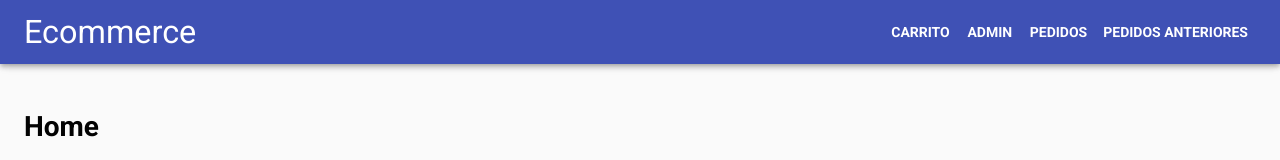
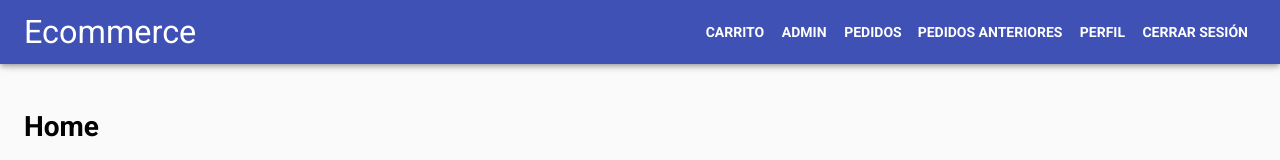
Before and after one commit to sandyandy95/Ecommerce-Next-Firebase, a Next.js app: page / in a window 1280 px wide. Shown: the top 160 px of the page. Built offline with nearby package versions, Linux system fonts and the light colour scheme.

Commit message:
refactor

```diff
--- a/src/components/Card/index.jsx
+++ b/src/components/Card/index.jsx
@@ -68,7 +68,7 @@ CardProduct.propTypes = {
     name: PropTypes.string,
     photoURL: PropTypes.string,
   }),
-  actions: PropTypes.element.isRequired,
+  actions: PropTypes.element,
   minWidth: PropTypes.bool,
 };
 CardProduct.defaultProps = {
@@ -81,5 +81,6 @@ CardProduct.defaultProps = {
     photoURL: '',
   },
   minWidth: false,
+  actions: <></>,
 };
 export default CardProduct;
--- a/src/nav/index.jsx
+++ b/src/nav/index.jsx
@@ -7,30 +7,17 @@ import {
   Toolbar,
   Typography,
 } from '@material-ui/core';
-import {
-  AvTimer,
-  LocalMall,
-  Menu,
-  ShoppingCart,
-  SupervisorAccount,
-} from '@material-ui/icons';
+import { Menu } from '@material-ui/icons';
 import PropTypes from 'prop-types';
 import { useState } from 'react';
 import NextLink from '../components/NextLink';
+import useUser from '../hooks/useUser';
 import DrawerNav from './Drawer';
-// import PropTypes from 'prop-types';
+import _routes from './routes';
 
 const MainNav = ({ disableNav }) => {
-  const routes = [
-    { href: '/carrito', label: 'carrito', icon: <ShoppingCart /> },
-    { href: '/admin/usuarios', label: 'admin', icon: <SupervisorAccount /> },
-    { href: '/pedidos', label: 'pedidos', icon: <LocalMall /> },
-    {
-      href: '/pedidos/anteriores',
-      label: 'pedidos anteriores',
-      icon: <AvTimer />,
-    },
-  ];
+  const { user } = useUser();
+  const routes = _routes({ uid: user.uid });
   const [open, setOpen] = useState(false);
   return (
     <AppBar position="sticky" top="0px" component={Box} mb={3}>
@@ -43,7 +30,7 @@ const MainNav = ({ disableNav }) => {
               </IconButton>
             </Hidden>
           )}
-          <NextLink href="/">
+          <NextLink href="/" scroll>
             <Typography style={{ cursor: 'pointer' }} variant="h4">
               Ecommerce
             </Typography>
@@ -52,7 +39,7 @@ const MainNav = ({ disableNav }) => {
         {!disableNav && (
           <Hidden xsDown>
             {routes.map((item) => (
-              <NextLink key={item.href} href={item.href}>
+              <NextLink key={item.href} href={item.href} as={item.as || ''}>
                 <Button color="inherit" style={{ margin: 'auto' }}>
                   {item.label}
                 </Button>
--- /dev/null
+++ b/src/nav/routes.jsx
@@ -0,0 +1,33 @@
+import {
+  AvTimer,
+  LocalMall,
+  Person,
+  ShoppingCart,
+  SupervisorAccount,
+  ExitToApp,
+} from '@material-ui/icons';
+
+const routes = ({ uid }) => [
+  { href: '/carrito', label: 'carrito', icon: <ShoppingCart /> },
+  { href: '/admin/usuarios', label: 'admin', icon: <SupervisorAccount /> },
+  { href: '/pedidos', label: 'pedidos', icon: <LocalMall /> },
+  {
+    href: '/pedidos/anteriores',
+    label: 'pedidos anteriores',
+    icon: <AvTimer />,
+  },
+  {
+    href: '/usuario/[uid]/productos',
+    // href: `/usuario/${user.uid}/productos`,
+    as: `/usuario/${uid}/productos`,
+    label: 'Perfil',
+    icon: <Person />,
+  },
+  {
+    href: '/iniciar-sesion',
+    label: 'Cerrar sesión',
+    icon: <ExitToApp />,
+  },
+];
+
+export default routes;
```
